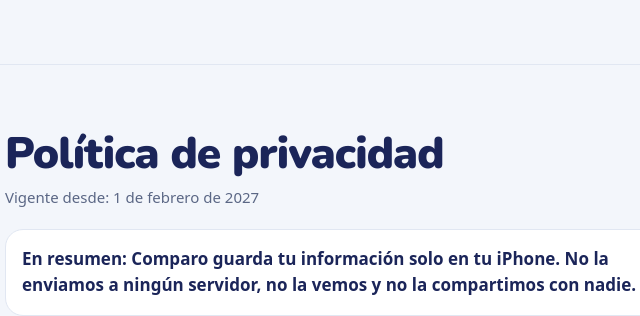
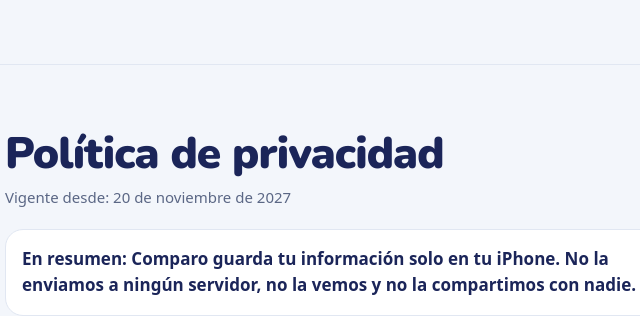
Before and after one commit to rogelio-reyes/comparo-web, a plain HTML site: page public/privacidad/index.html in a window 1280 px wide. Shown: the top 316 px of the page, 299-939 px from the left. Drawn offline with Linux system fonts and the light colour scheme.

Commit message:
Política de privacidad: vigente desde el 20 de noviembre de 2027

```diff
--- a/public/privacidad/index.html
+++ b/public/privacidad/index.html
@@ -55,8 +55,7 @@
   <main id="contenido" class="pagina">
     <div class="contenedor">
       <h1>Política de privacidad</h1>
-      <!-- PENDIENTE (Rogelio): la fecha de vigencia se ajustará a la fecha real de publicación en la App Store. -->
-      <p class="vigencia">Vigente desde: 1 de febrero de 2027</p>
+      <p class="vigencia">Vigente desde: 20 de noviembre de 2027</p>
       <p class="resumen">En resumen: Comparo guarda tu información solo en tu iPhone. No la enviamos a ningún servidor, no la vemos y no la compartimos con nadie.</p>
       <h2>Qué información guarda la app</h2>
       <p>Los datos que escribes: tu nombre (opcional), el nombre de tu empresa actual y de las ofertas, salarios, bonos, beneficios, tasa de cambio, comparaciones guardadas y tus ajustes. No pedimos tu correo, ubicación, contactos ni ningún otro dato personal.</p>
```
Also changed, not shown: referencia/politica-de-privacidad-actual.html (+1 -1 lines), 1 other file.
